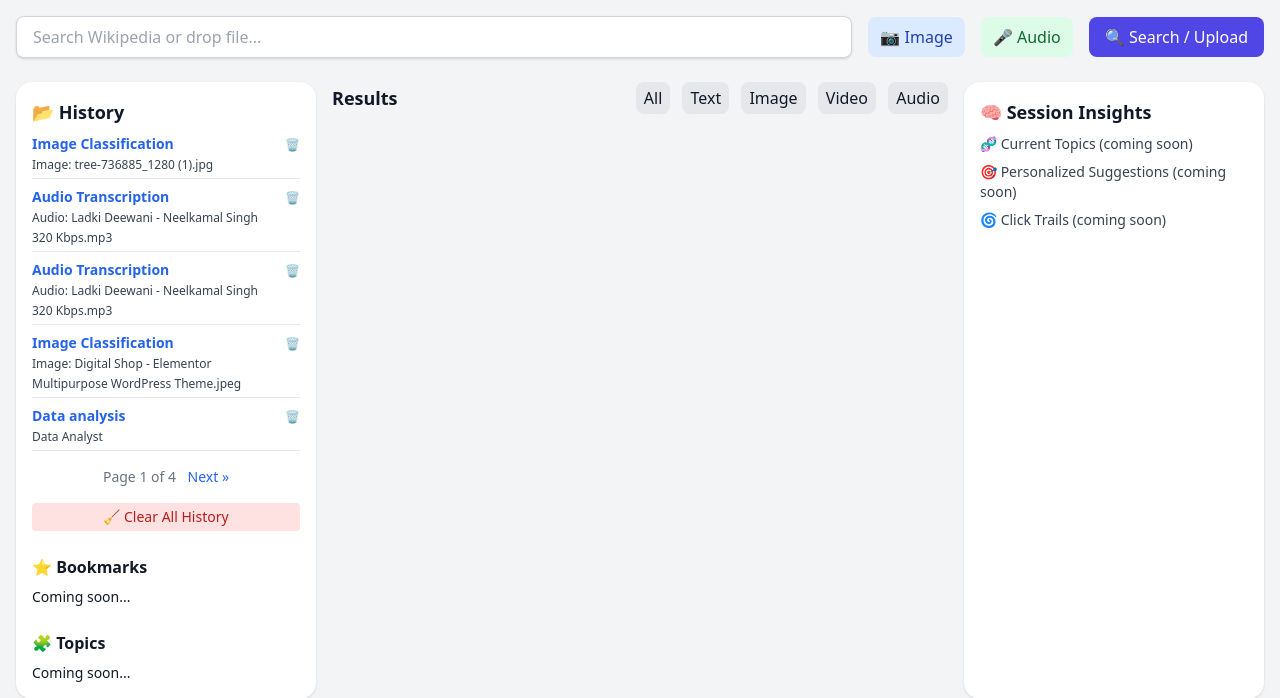
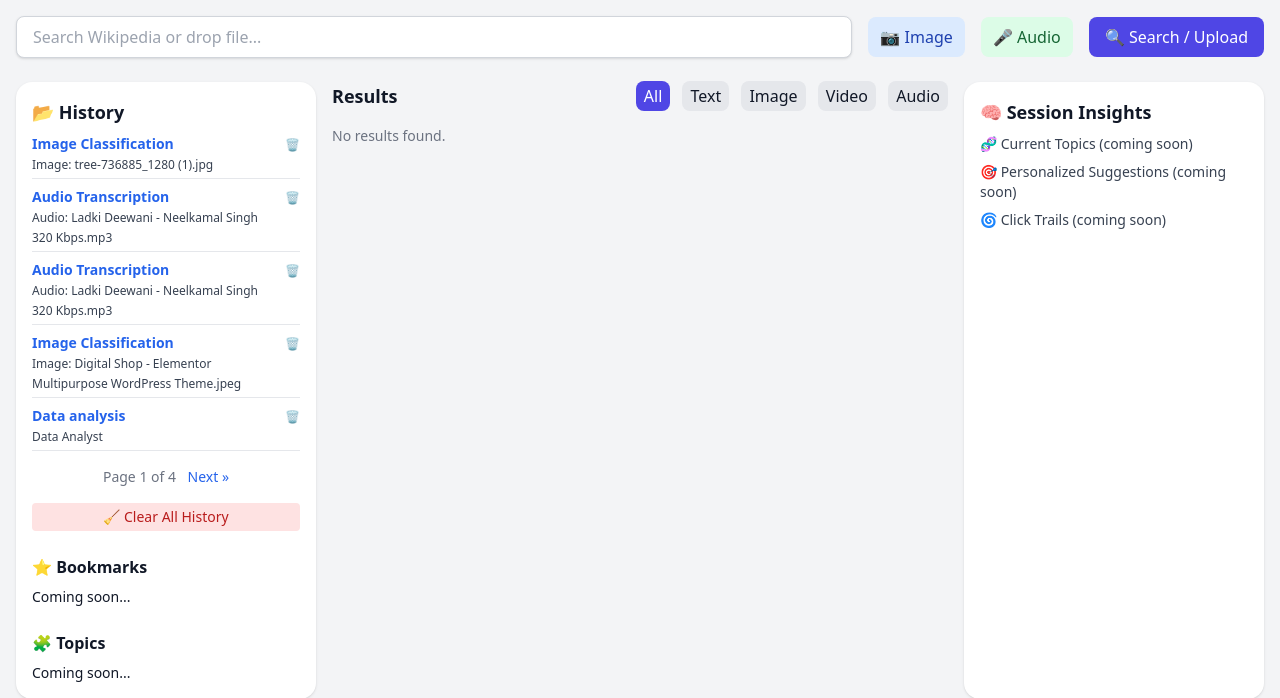
Before and after one commit to deep23072000/multimodal_ai, a Django app: page / in a window 1280 px wide. Shown: the top 698 px of the page. Run offline with Django 5.2, Linux system fonts and the light colour scheme; data comes from the database, SQL or seed files in the repository; both versions use the stored data as it was after the commit; some libraries are stand-ins or nearby versions.

Commit message:
project completed

```diff
--- a/aiapp/templates/aiapp/multimodal_search.html
+++ b/aiapp/templates/aiapp/multimodal_search.html
@@ -8,7 +8,6 @@
 </head>
 <body class="p-4">
 
-<!-- ✅ Toast Notifications -->
 {% if messages %}
 <div class="fixed top-4 right-4 z-50 space-y-2">
     {% for message in messages %}
@@ -18,6 +17,7 @@
     {% endfor %}
 </div>
 {% endif %}
+
 <style>
 @keyframes fade-in {
     from { opacity: 0; transform: translateY(-10px); }
@@ -28,7 +28,7 @@
 }
 </style>
 
-<!-- Top Search Bar -->
+<!-- Search Form -->
 <form method="post" enctype="multipart/form-data" action="{% url 'home' %}" class="flex flex-col md:flex-row items-center gap-4 mb-6">
     {% csrf_token %}
     <input type="text" name="query" placeholder="Search Wikipedia or drop file..."
@@ -41,10 +41,10 @@
     <button type="submit" class="px-4 py-2 bg-indigo-600 text-white rounded-lg hover:bg-indigo-700">🔍 Search / Upload</button>
 </form>
 
-<!-- Main Layout -->
+<!-- Layout -->
 <div class="grid grid-cols-1 lg:grid-cols-4 gap-4">
 
-    <!-- Sidebar -->
+    <!-- Sidebar History -->
     <aside class="col-span-1 bg-white dark:bg-gray-800 rounded-2xl p-4 shadow">
         <h2 class="text-lg font-semibold mb-2">📂 History</h2>
         {% if history %}
@@ -66,8 +66,6 @@
             </li>
             {% endfor %}
         </ul>
-
-        <!-- ✅ Pagination Controls -->
         <div class="mt-4 text-center space-x-2 text-sm">
             {% if history.has_previous %}
                 <a href="?page={{ history.previous_page_number }}" class="text-blue-600 hover:underline">&laquo; Prev</a>
@@ -77,8 +75,6 @@
                 <a href="?page={{ history.next_page_number }}" class="text-blue-600 hover:underline">Next &raquo;</a>
             {% endif %}
         </div>
-
-        <!-- Clear All History Button -->
         <form method="post" action="{% url 'clear_history' %}" class="mt-4"
               onsubmit="return confirm('Are you sure you want to clear all history?');">
             {% csrf_token %}
@@ -106,16 +102,16 @@
         </div>
     </aside>
 
-    <!-- Main Panel -->
+    <!-- Results Main -->
     <main class="col-span-2 space-y-4">
         <div class="flex justify-between items-center">
             <h2 class="text-lg font-semibold">Results</h2>
             <div class="space-x-2">
-                <button class="px-2 py-1 rounded-lg bg-gray-200 dark:bg-gray-700">All</button>
-                <button class="px-2 py-1 rounded-lg bg-gray-200 dark:bg-gray-700">Text</button>
-                <button class="px-2 py-1 rounded-lg bg-gray-200 dark:bg-gray-700">Image</button>
-                <button class="px-2 py-1 rounded-lg bg-gray-200 dark:bg-gray-700">Video</button>
-                <button class="px-2 py-1 rounded-lg bg-gray-200 dark:bg-gray-700">Audio</button>
+                <a href="?filter=all" class="px-2 py-1 rounded-lg {% if filter == 'all' %}bg-indigo-600 text-white{% else %}bg-gray-200 dark:bg-gray-700{% endif %}">All</a>
+                <a href="?filter=text" class="px-2 py-1 rounded-lg {% if filter == 'text' %}bg-indigo-600 text-white{% else %}bg-gray-200 dark:bg-gray-700{% endif %}">Text</a>
+                <a href="?filter=image" class="px-2 py-1 rounded-lg {% if filter == 'image' %}bg-indigo-600 text-white{% else %}bg-gray-200 dark:bg-gray-700{% endif %}">Image</a>
+                <a href="?filter=video" class="px-2 py-1 rounded-lg {% if filter == 'video' %}bg-indigo-600 text-white{% else %}bg-gray-200 dark:bg-gray-700{% endif %}">Video</a>
+                <a href="?filter=audio" class="px-2 py-1 rounded-lg {% if filter == 'audio' %}bg-indigo-600 text-white{% else %}bg-gray-200 dark:bg-gray-700{% endif %}">Audio</a>
             </div>
         </div>
 
@@ -125,17 +121,15 @@
             <div class="rounded-2xl overflow-hidden shadow-lg bg-white dark:bg-gray-800">
                 <div class="p-4">
                     <h3 class="font-semibold text-base mb-1">
-                        🔎 {{ result.title }}
+                        {{ result.title }}
                         {% if request.resolver_match.url_name == "history_detail" %}
                         <span class="ml-2 text-xs bg-yellow-200 text-yellow-800 px-2 py-0.5 rounded">History</span>
                         {% endif %}
                     </h3>
-
                     {% if result.image_url %}
                     <img src="{{ result.image_url }}" alt="Uploaded Image"
                          class="w-full max-h-64 object-contain mb-2 rounded-lg border">
                     {% endif %}
-
                     <p class="text-sm text-gray-600 dark:text-gray-400 whitespace-pre-line">
                         {{ result.description }}
                     </p>
@@ -143,6 +137,8 @@
             </div>
             {% endfor %}
         </div>
+        {% else %}
+        <p class="text-sm text-gray-500">No results found.</p>
         {% endif %}
     </main>
 
@@ -157,7 +153,7 @@
     </aside>
 </div>
 
-<!-- Explainability & Analytics -->
+<!-- Explainability -->
 <div class="mt-8 bg-white dark:bg-gray-800 rounded-2xl p-4 shadow">
     <h2 class="text-lg font-semibold mb-2">📊 Explainability & Analytics</h2>
     <p class="text-sm text-gray-600 dark:text-gray-400">
--- a/aiapp/views.py
+++ b/aiapp/views.py
@@ -8,8 +8,7 @@ from django.contrib import messages
 
 from .forms import UploadForm
 from .models import SearchHistory
-from .ml_utils import classify_image  # ⬅️ Import the ML utility
-
+from .ml_utils import classify_image
 from .whisper_transcribe import transcribe_audio
 
 
@@ -21,6 +20,7 @@ def paginate_history(request, history_queryset, per_page=5):
 
 def home(request):
     results = []
+    result_type_map = []  # Holds (result, type)
     form = UploadForm(request.POST or None, request.FILES or None)
 
     if request.method == "POST" and form.is_valid():
@@ -31,12 +31,14 @@ def home(request):
             try:
                 page = wikipedia.page(query)
                 description = page.content[:500] + '...'
-                results.append({
+                result = {
                     'title': page.title,
-                    'description': description
-                })
+                    'description': description,
+                    'type': 'text'
+                }
+                results.append(result)
+                result_type_map.append(result)
 
-                # Save to search history
                 SearchHistory.objects.create(
                     query=query,
                     title=page.title,
@@ -45,10 +47,13 @@ def home(request):
 
             except wikipedia.exceptions.DisambiguationError as e:
                 description = f'Ambiguous query: {", ".join(e.options[:5])}...'
-                results.append({
+                result = {
                     'title': 'Disambiguation Error',
-                    'description': description
-                })
+                    'description': description,
+                    'type': 'text'
+                }
+                results.append(result)
+                result_type_map.append(result)
 
                 SearchHistory.objects.create(
                     query=query,
@@ -58,10 +63,13 @@ def home(request):
 
             except wikipedia.exceptions.PageError:
                 description = 'No Wikipedia page found for your query.'
-                results.append({
+                result = {
                     'title': 'Page Not Found',
-                    'description': description
-                })
+                    'description': description,
+                    'type': 'text'
+                }
+                results.append(result)
+                result_type_map.append(result)
 
                 SearchHistory.objects.create(
                     query=query,
@@ -82,10 +90,14 @@ def home(request):
 
             pred_text = "\n".join([f"{i+1}. {label} ({prob:.2%})" for i, (label, prob) in enumerate(predictions)])
 
-            results.append({
+            result = {
                 'title': f'📷 Image: {image_file.name}',
-                'description': pred_text
-            })
+                'description': pred_text,
+                'image_url': image_file.url if hasattr(image_file, 'url') else None,
+                'type': 'image'
+            }
+            results.append(result)
+            result_type_map.append(result)
 
             SearchHistory.objects.create(
                 query=f"Image: {image_file.name}",
@@ -99,24 +111,31 @@ def home(request):
             with tempfile.NamedTemporaryFile(delete=False, suffix=".mp3") as tmp:
                 for chunk in audio_file.chunks():
                     tmp.write(chunk)
-            tmp_path = tmp.name
+                tmp_path = tmp.name
 
-    # Run transcription using Whisper
             transcription = transcribe_audio(tmp_path)
             os.unlink(tmp_path)
 
-            results.append({
+            result = {
                 'title': '🎤 Audio Transcription',
-                'description': transcription
-            })
+                'description': transcription,
+                'type': 'audio'
+            }
+            results.append(result)
+            result_type_map.append(result)
 
             SearchHistory.objects.create(
                 query=f"Audio: {audio_file.name}",
                 title="Audio Transcription",
                 description=transcription
-             )
+            )
 
-    # Fetch and paginate all search history
+    # Filter results based on `filter` GET param
+    filter_type = request.GET.get('filter', 'all')
+    if filter_type != 'all':
+        results = [r for r in result_type_map if r.get('type') == filter_type]
+
+    # Fetch and paginate search history
     history_queryset = SearchHistory.objects.order_by('-timestamp')
     history_page = paginate_history(request, history_queryset)
 
@@ -124,6 +143,7 @@ def home(request):
         'form': form,
         'results': results,
         'history': history_page,
+        'filter': filter_type,
     })
 
 
@@ -133,9 +153,10 @@ def history_detail(request, pk):
     results = [{
         'title': item.title,
         'description': item.description,
+        'type': 'text'  # Default to text for display
     }]
 
-    form = UploadForm()  # empty form on detail page
+    form = UploadForm()
 
     history_queryset = SearchHistory.objects.order_by('-timestamp')
     history_page = paginate_history(request, history_queryset)
@@ -144,6 +165,7 @@ def history_detail(request, pk):
         'form': form,
         'results': results,
         'history': history_page,
+        'filter': 'all',
     })
 
 
```
Also changed, not shown: db.sqlite3.
